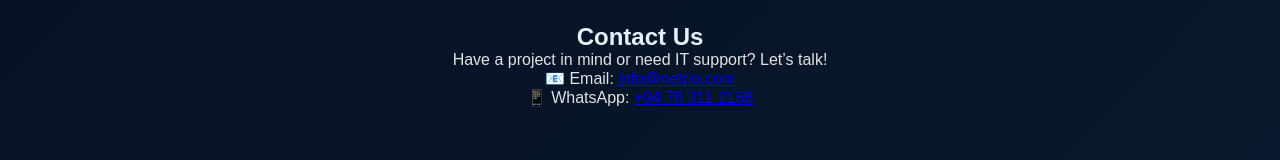
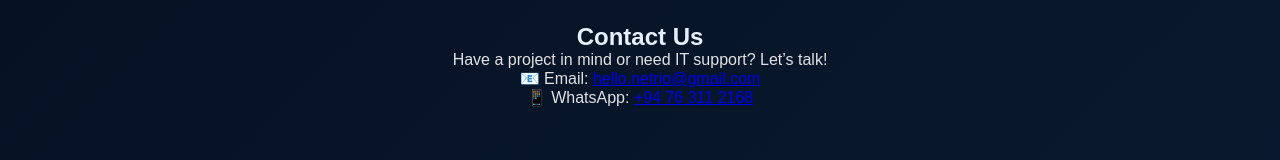
Before and after one commit to Naflan2000/My-website-, a plain HTML site: page index.html in a window 1280 px wide. Shown: the part 1226-1386 px from the top of the page. Drawn offline with Linux system fonts and the light colour scheme.

Commit message:
Update email address in contact section

```diff
--- a/index.html
+++ b/index.html
@@ -59,7 +59,7 @@
   <section id="contact" class="fade-in">
     <h2>Contact Us</h2>
     <p>Have a project in mind or need IT support? Let’s talk!</p>
-    <p>📧 Email: <a href="mailto:hello.netrio@gmail.com">info@netrio.com</a></p>
+    <p>📧 Email: <a href="mailto:hello.netrio@gmail.com">hello.netrio@gmail.com</a></p>
     <p>📱 WhatsApp: <a href="https://wa.me/94763112168" target="_blank">+94 76 311 2168</a></p>
   </section>
 
```
